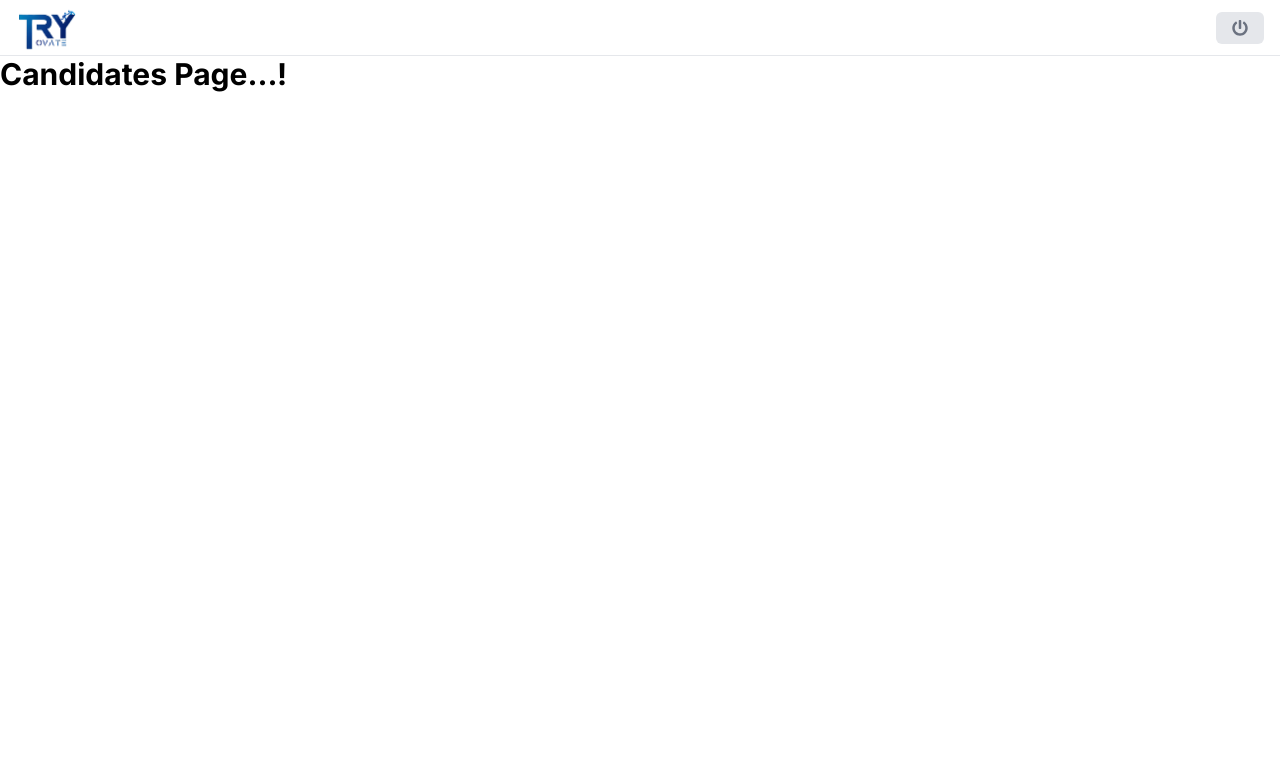
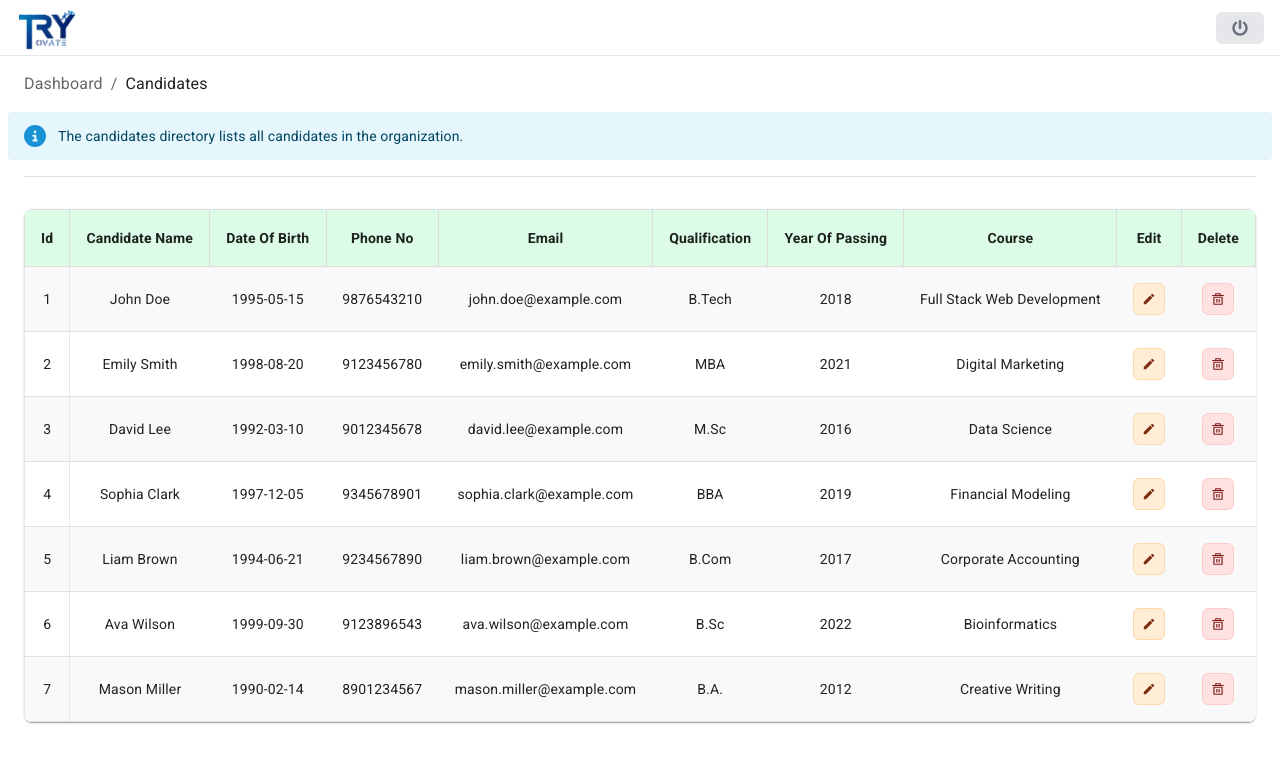
Before and after one commit to trysoltryovate/tryovate_app, a React (Vite) app: page /dashboard/candidates in a window 1280 px wide. Shown: the top 762 px of the page. Built offline with nearby package versions, Linux system fonts and the light colour scheme.

Commit message:
add: candidates page with list of all canditates in table

```diff
--- a/src/pages/Candidates.jsx
+++ b/src/pages/Candidates.jsx
@@ -1,9 +1,121 @@
+import {
+  Alert,
+  Breadcrumbs,
+  Divider,
+  Link,
+  Paper,
+  Table,
+  TableBody,
+  TableCell,
+  TableContainer,
+  TableHead,
+  TableRow,
+  Typography,
+} from "@mui/material";
+import { FaCircleInfo } from "react-icons/fa6";
+import { MdEdit } from "react-icons/md";
+import { RiDeleteBin5Line } from "react-icons/ri";
+
+import { dummyData } from "../utils/placeholders";
+
 export default function Candidates() {
+  const tableFields = [
+    "Id",
+    "Candidate Name",
+    "Date Of Birth",
+    "Phone No",
+    "Email",
+    "Qualification",
+    "Year Of Passing",
+    "Course",
+    "Edit",
+    "Delete",
+  ];
+
   return (
     <>
-      <div>
-        <h1 className="text-3xl font-bold">Candidates Page...!</h1>
-      </div>
+      <main className="lg-ctr relative min-h-screen w-full">
+        <section className="p-2 md:p-3 lg:p-4">
+          <Breadcrumbs aria-label="breadcrumb">
+            <Link underline="hover" color="inherit" href="/dashboard/home">
+              Dashboard
+            </Link>
+            <Typography sx={{ color: "text.primary" }}>Candidates</Typography>
+          </Breadcrumbs>
+        </section>
+
+        <Alert icon={<FaCircleInfo fontSize="inherit" />} severity="info">
+          The candidates directory lists all candidates in the organization.
+        </Alert>
+
+        <Divider
+          orientation="horizontal"
+          sx={{ margin: "16px 16px" }}
+          flexItem
+        />
+
+        <section className="p-2 md:p-3 lg:p-4">
+          <TableContainer component={Paper} sx={{ borderRadius: "8px" }}>
+            <Table>
+              <TableHead>
+                <TableRow className="bg-green-100">
+                  {tableFields.map((field, index) => (
+                    <TableCell
+                      key={index}
+                      align="center"
+                      sx={{ fontWeight: "bold", border: "1px solid #ddd" }}
+                    >
+                      {field}
+                    </TableCell>
+                  ))}
+                </TableRow>
+              </TableHead>
+              <TableBody>
+                {dummyData.map((candidate, index) => (
+                  <TableRow
+                    key={index}
+                    sx={{
+                      backgroundColor: index % 2 === 0 ? "#f9f9f9" : "#fff",
+                      "&:hover": {
+                        backgroundColor: "#e3f2fd",
+                      },
+                    }}
+                  >
+                    <TableCell align="center" className="border-x">
+                      {index + 1}
+                    </TableCell>
+                    <TableCell align="center">{candidate.fullName}</TableCell>
+                    <TableCell align="center">{candidate.dob}</TableCell>
+                    <TableCell align="center">
+                      {candidate.contactNumber}
+                    </TableCell>
+                    <TableCell align="center">{candidate.email}</TableCell>
+                    <TableCell align="center">
+                      {candidate.highestDegree}
+                    </TableCell>
+                    <TableCell align="center">
+                      {candidate.yearOfPassing}
+                    </TableCell>
+                    <TableCell align="center">
+                      {candidate.selectedCourse}
+                    </TableCell>
+                    <TableCell align="center">
+                      <button className="rounded-md border border-orange-200 bg-orange-100 p-2 text-orange-900 hover:bg-orange-200 hover:shadow-lg">
+                        <MdEdit />
+                      </button>
+                    </TableCell>
+                    <TableCell align="center">
+                      <button className="rounded-md border border-red-200 bg-red-100 p-2 text-red-900 hover:bg-red-200 hover:shadow-lg">
+                        <RiDeleteBin5Line />
+                      </button>
+                    </TableCell>
+                  </TableRow>
+                ))}
+              </TableBody>
+            </Table>
+          </TableContainer>
+        </section>
+      </main>
     </>
   );
 }
--- a/src/pages/dashboard/Welcome.jsx
+++ b/src/pages/dashboard/Welcome.jsx
@@ -25,7 +25,7 @@ export default function Welcome() {
                 <h4 className="text-base">Add Employee</h4>
               </div>
             </Link>
-            <Link to={"/dashboard/candidates/add-candidate"}>
+            <Link to={"/dashboard/candidates"}>
               <div className={`favCard`}>
                 <span className="rounded-lg bg-blue-300 p-1 text-lg md:p-2">
                   <IoPersonOutline />
--- /dev/null
+++ b/src/utils/placeholders.js
@@ -0,0 +1,163 @@
+export const dummyData = [
+  {
+    fullName: "John Doe",
+    dob: "1995-05-15",
+    gender: "Male",
+    contactNumber: "9876543210",
+    email: "john.doe@example.com",
+    currentAddress: "1234 Elm Street, Springfield",
+    permanentAddress: "5678 Oak Avenue, Shelbyville",
+    motherName: "Jane Doe",
+    fatherName: "Richard Doe",
+    alternateNumber: "8765432109",
+    aadharCard: "1234-5678-9012",
+    panCard: "ABCDE1234F",
+    reference: "Alice Johnson",
+    highestDegree: "B.Tech",
+    universityCollegeName: "Springfield University",
+    yearOfPassing: "2018",
+    specializationMajor: "Computer Science",
+    percentageCgpa: "8.5",
+    longMemo: "Passionate developer with 2 years of experience.",
+    selectedCourse: "Full Stack Web Development",
+    paymentType: "Credit Card",
+  },
+  {
+    fullName: "Emily Smith",
+    dob: "1998-08-20",
+    gender: "Female",
+    contactNumber: "9123456780",
+    email: "emily.smith@example.com",
+    currentAddress: "789 Pine Road, Riverside",
+    permanentAddress: "123 Willow Lane, Hillside",
+    motherName: "Martha Smith",
+    fatherName: "George Smith",
+    alternateNumber: "9023456781",
+    aadharCard: "4321-8765-0987",
+    panCard: "FGHIJ5678K",
+    reference: "Bob Brown",
+    highestDegree: "MBA",
+    universityCollegeName: "Riverside Business School",
+    yearOfPassing: "2021",
+    specializationMajor: "Marketing",
+    percentageCgpa: "7.9",
+    longMemo: "Strong communication and leadership skills.",
+    selectedCourse: "Digital Marketing",
+    paymentType: "UPI",
+  },
+  {
+    fullName: "David Lee",
+    dob: "1992-03-10",
+    gender: "Male",
+    contactNumber: "9012345678",
+    email: "david.lee@example.com",
+    currentAddress: "456 Maple Street, Greenfield",
+    permanentAddress: "789 Birch Road, Woodtown",
+    motherName: "Linda Lee",
+    fatherName: "Samuel Lee",
+    alternateNumber: "8901234567",
+    aadharCard: "5678-1234-8765",
+    panCard: "KLMNO2345P",
+    reference: "Cathy Wilson",
+    highestDegree: "M.Sc",
+    universityCollegeName: "Greenfield University",
+    yearOfPassing: "2016",
+    specializationMajor: "Physics",
+    percentageCgpa: "9.1",
+    longMemo: "Enthusiastic researcher with a passion for innovation.",
+    selectedCourse: "Data Science",
+    paymentType: "Debit Card",
+  },
+  {
+    fullName: "Sophia Clark",
+    dob: "1997-12-05",
+    gender: "Female",
+    contactNumber: "9345678901",
+    email: "sophia.clark@example.com",
+    currentAddress: "10 Lotus Street, Blossom City",
+    permanentAddress: "22 Rose Lane, Garden Town",
+    motherName: "Nancy Clark",
+    fatherName: "William Clark",
+    alternateNumber: "9001234568",
+    aadharCard: "8765-4321-5678",
+    panCard: "WXYZP7890Q",
+    reference: "Oliver Mills",
+    highestDegree: "BBA",
+    universityCollegeName: "Blossom Business School",
+    yearOfPassing: "2019",
+    specializationMajor: "Finance",
+    percentageCgpa: "8.0",
+    longMemo: "Financial analyst with expertise in market research.",
+    selectedCourse: "Financial Modeling",
+    paymentType: "Net Banking",
+  },
+  {
+    fullName: "Liam Brown",
+    dob: "1994-06-21",
+    gender: "Male",
+    contactNumber: "9234567890",
+    email: "liam.brown@example.com",
+    currentAddress: "100 River Avenue, Bridgeport",
+    permanentAddress: "15 Oakwood Road, Lakeside",
+    motherName: "Helen Brown",
+    fatherName: "Charles Brown",
+    alternateNumber: "9009876543",
+    aadharCard: "5678-4321-8765",
+    panCard: "OPQRS1234T",
+    reference: "Nathan Moore",
+    highestDegree: "B.Com",
+    universityCollegeName: "Bridgeport Commerce College",
+    yearOfPassing: "2017",
+    specializationMajor: "Accounting",
+    percentageCgpa: "7.5",
+    longMemo: "Experienced accountant with a knack for numbers.",
+    selectedCourse: "Corporate Accounting",
+    paymentType: "Cash",
+  },
+  {
+    fullName: "Ava Wilson",
+    dob: "1999-09-30",
+    gender: "Female",
+    contactNumber: "9123896543",
+    email: "ava.wilson@example.com",
+    currentAddress: "789 Cedar Drive, Harmony",
+    permanentAddress: "23 Beech Lane, Willowtown",
+    motherName: "Grace Wilson",
+    fatherName: "John Wilson",
+    alternateNumber: "9304567891",
+    aadharCard: "6789-2345-1234",
+    panCard: "TUVWX6789Y",
+    reference: "Jessica Hall",
+    highestDegree: "B.Sc",
+    universityCollegeName: "Harmony Science College",
+    yearOfPassing: "2022",
+    specializationMajor: "Biotechnology",
+    percentageCgpa: "8.8",
+    longMemo: "Biotech enthusiast with a passion for lab research.",
+    selectedCourse: "Bioinformatics",
+    paymentType: "Wallet",
+  },
+  {
+    fullName: "Mason Miller",
+    dob: "1990-02-14",
+    gender: "Male",
+    contactNumber: "8901234567",
+    email: "mason.miller@example.com",
+    currentAddress: "44 West Street, Uptown",
+    permanentAddress: "33 North Road, Downtown",
+    motherName: "Diane Miller",
+    fatherName: "James Miller",
+    alternateNumber: "9112345678",
+    aadharCard: "4321-8765-3456",
+    panCard: "LMNOP5678Q",
+    reference: "Gary Cole",
+    highestDegree: "B.A.",
+    universityCollegeName: "Uptown Arts College",
+    yearOfPassing: "2012",
+    specializationMajor: "Literature",
+    percentageCgpa: "7.0",
+    longMemo: "Creative writer with a flair for storytelling.",
+    selectedCourse: "Creative Writing",
+    paymentType: "Cheque",
+  },
+];
```
